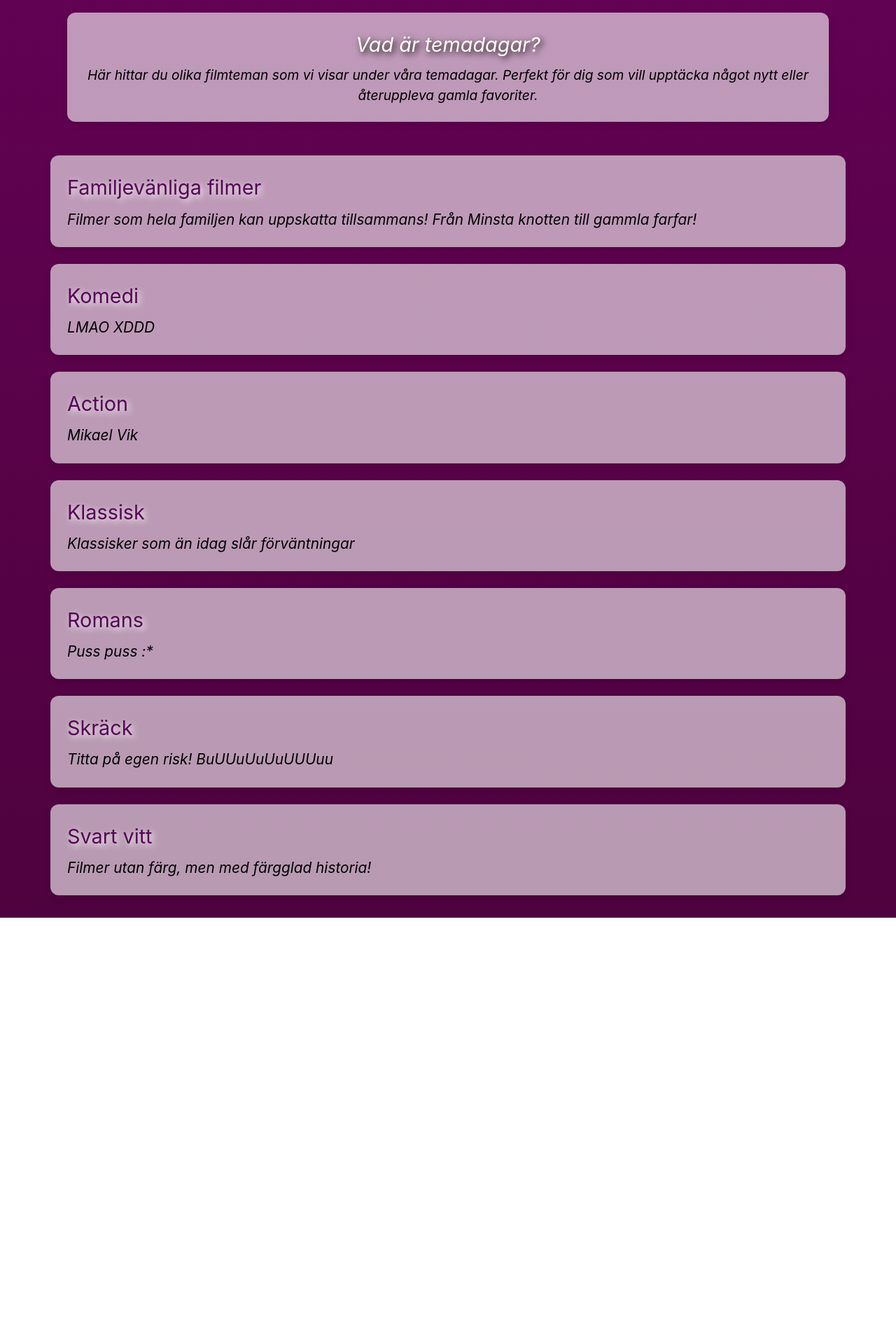
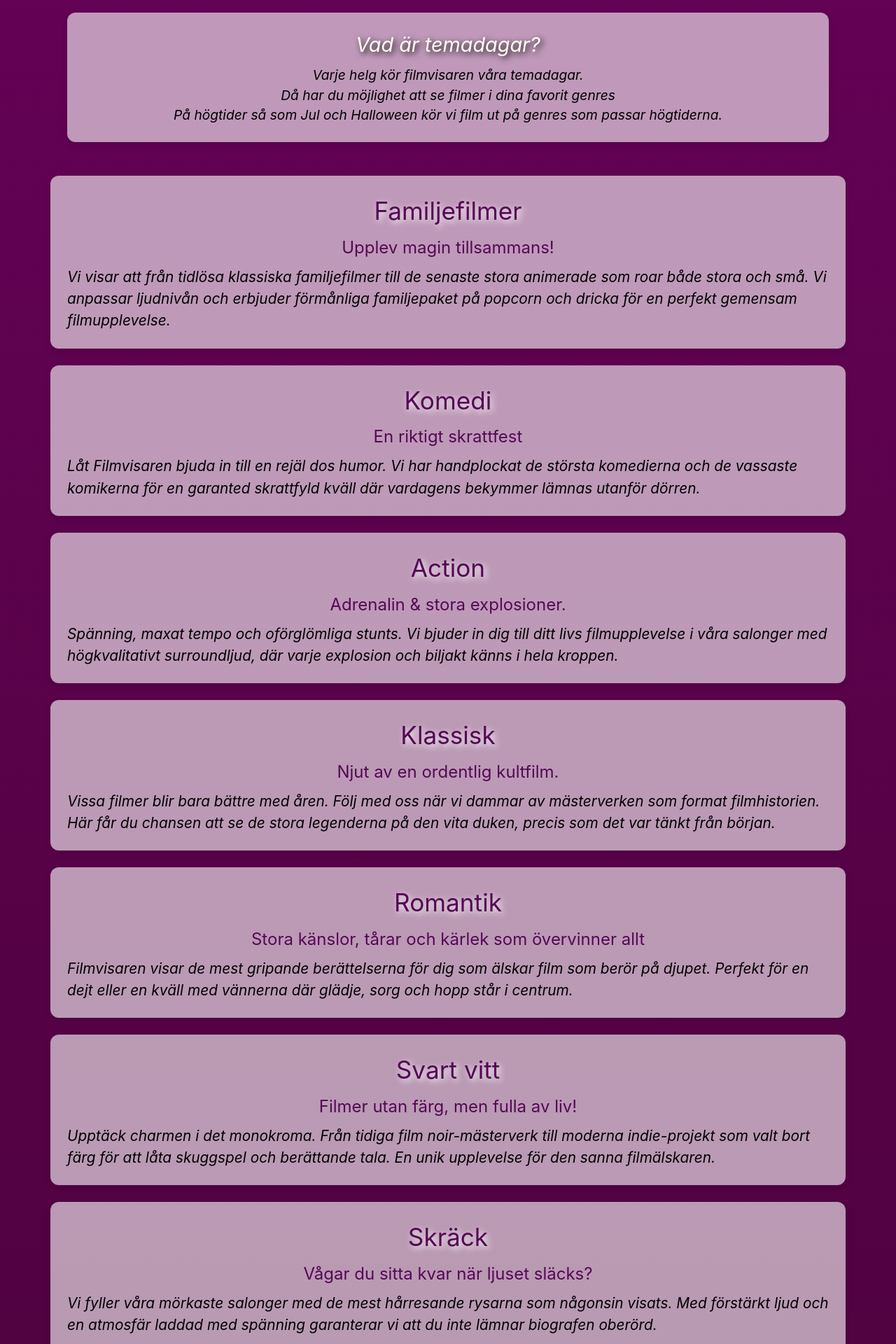
Before and after one commit to hkmp1303/filmvisarna, a React (Vite) app: page /themedays in a window 1280 px wide. Shown: the part 300-2220 px from the top of the page at 70% size. Before the commit the page ends 1611 px from the top, so only its background shows below. Built offline with nearby package versions, Linux system fonts and the light colour scheme; no server answers; a web font is replaced by a local one.

Commit message:
added more text

```diff
--- a/src/css/TemaDagar.css
+++ b/src/css/TemaDagar.css
@@ -12,6 +12,7 @@
   font-size: 2.5rem;
   color: #fffdc4;
   @apply text-shadow-lg/30 text-5xl pt-6 pb-4;
+  font-weight: medium;
 }
 
 .themes-intro {
@@ -56,10 +57,11 @@
 }
 
 .theme-name {
-  font-size: 1.8rem;
+  font-size: 2.2rem;
   margin-bottom: 0.5rem;
   text-shadow: 3px 2.5px 10px rgb(255, 255, 255);
-  ;
+  text-align: center;
+  font-weight: medium;
 }
 
 .theme-description {
--- a/src/pages/TemaDagar.tsx
+++ b/src/pages/TemaDagar.tsx
@@ -3,65 +3,79 @@ import '../css/TemaDagar.css';
 type Theme = {
   id: number;
   title: string;
+  tagline: string;
   description: string;
 };
 
 const themes: Theme[] = [
   {
     id: 1,
-    title: "Familjevänliga filmer",
-    description: "Filmer som hela familjen kan uppskatta tillsammans! Från Minsta knotten till gammla farfar!"
+    title: "Familjefilmer",
+    tagline: "Upplev magin tillsammans!",
+    description: "Vi visar att från tidlösa klassiska familjefilmer till de senaste stora animerade som roar både stora och små. Vi anpassar ljudnivån och erbjuder förmånliga familjepaket på popcorn och dricka för en perfekt gemensam filmupplevelse."
   },
   {
     id: 2,
     title: "Komedi",
-    description: "LMAO XDDD"
+    tagline: "En riktigt skrattfest",
+    description: "Låt Filmvisaren bjuda in till en rejäl dos humor. Vi har handplockat de största komedierna och de vassaste komikerna för en garanted skrattfyld kväll där vardagens bekymmer lämnas utanför dörren."
   },
   {
     id: 3,
     title: "Action",
-    description: "Mikael Vik"
+    tagline: "Adrenalin & stora explosioner.",
+    description: "Spänning, maxat tempo och oförglömliga stunts. Vi bjuder in dig till ditt livs filmupplevelse i våra salonger med högkvalitativt surroundljud, där varje explosion och biljakt känns i hela kroppen."
   },
   {
     id: 4,
     title: "Klassisk",
-    description: "Klassisker som än idag slår förväntningar"
+    tagline: "Njut av en ordentlig kultfilm.",
+    description: "Vissa filmer blir bara bättre med åren. Följ med oss när vi dammar av mästerverken som format filmhistorien. Här får du chansen att se de stora legenderna på den vita duken, precis som det var tänkt från början."
   },
   {
     id: 5,
-    title: "Romans",
-    description: "Puss puss :*"
+    title: "Romantik",
+    tagline: "Stora känslor, tårar och kärlek som övervinner allt",
+    description: "Filmvisaren visar de mest gripande berättelserna för dig som älskar film som berör på djupet. Perfekt för en dejt eller en kväll med vännerna där glädje, sorg och hopp står i centrum."
   },
   {
     id: 6,
-    title: "Skräck",
-    description: "Titta på egen risk! BuUUuUuUuUUUuu"
+    title: "Svart vitt",
+    tagline: "Filmer utan färg, men fulla av liv!",
+    description: "Upptäck charmen i det monokroma. Från tidiga film noir-mästerverk till moderna indie-projekt som valt bort färg för att låta skuggspel och berättande tala. En unik upplevelse för den sanna filmälskaren."
   },
   {
     id: 7,
-    title: "Svart vitt",
-    description: "Filmer utan färg, men med färgglad historia!"
+    title: "Skräck",
+    tagline: "Vågar du sitta kvar när ljuset släcks?",
+    description: "Vi fyller våra mörkaste salonger med de mest hårresande rysarna som någonsin visats. Med förstärkt ljud och en atmosfär laddad med spänning garanterar vi att du inte lämnar biografen oberörd."
+  },
+  {
+    id: 8,
+    title: "Ferie",
+    tagline: "Högtidsmagi och nostalgi",
+    description: "När högtiderna närmar sig pyntar vi biografen och rullar ut ett särskilt kurerat program. Oavsett om det är julstämning eller Halloween-rys så skapar vi en helhetsupplevelse som förgyller ledigheten."
   },
 ];
 
 export default function Themes() {
   return (
     <div className="themes-container">
-      <h2 className="themes-title">Teman</h2>
+      <h2 className="themes-title">Temadagar</h2>
 
       <div className="themes-intro">
         <h3>Vad är temadagar?</h3>
-        <p>
-          Här hittar du olika filmteman som vi visar under våra temadagar.
-          Perfekt för dig som vill upptäcka något nytt eller återuppleva gamla favoriter.
-        </p>
+        <p> Varje helg kör filmvisaren våra temadagar.</p>
+        <p>Då har du möjlighet att se filmer i dina favorit genres</p>
+        <p>På högtider så som Jul och Halloween kör vi film ut på genres som passar högtiderna.</p>
       </div>
 
       <div className="themes-grid">
         {themes.map(theme => (
           <div key={theme.id} className="theme-card">
             <div className="theme-info">
-              <h4 className="theme-name">{theme.title}</h4>
+              <h3 className="theme-name">{theme.title}</h3>
+              <h4 className='text-center mb-2'>{theme.tagline}</h4>
               <p className="theme-description">{theme.description}</p>
             </div>
           </div>
```
